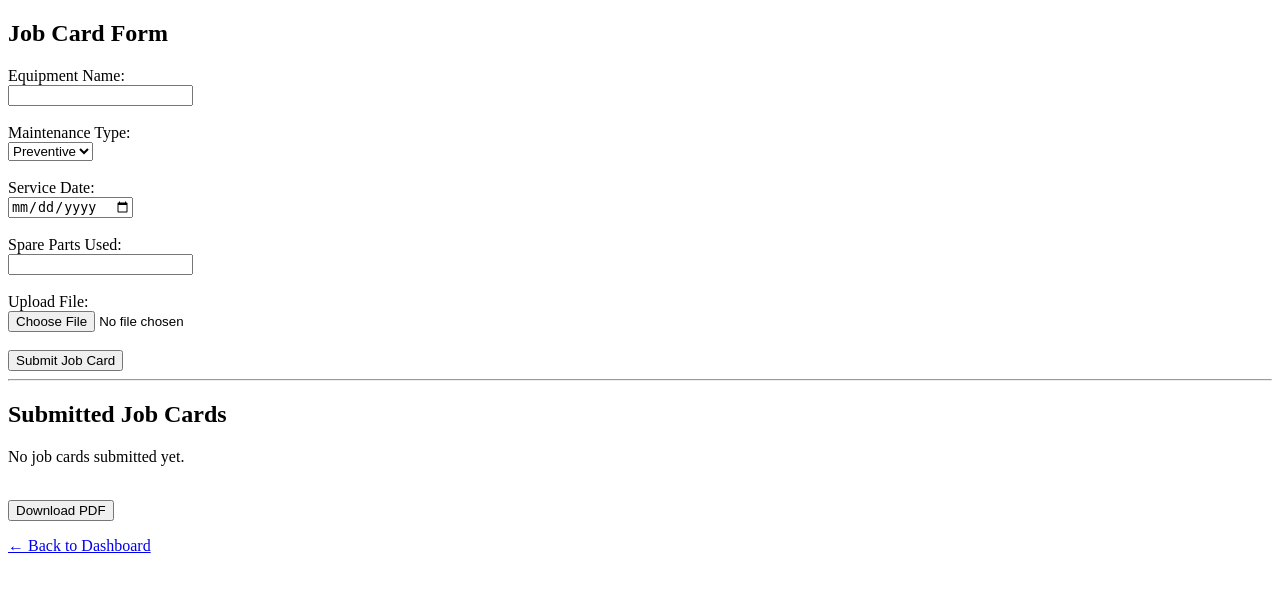
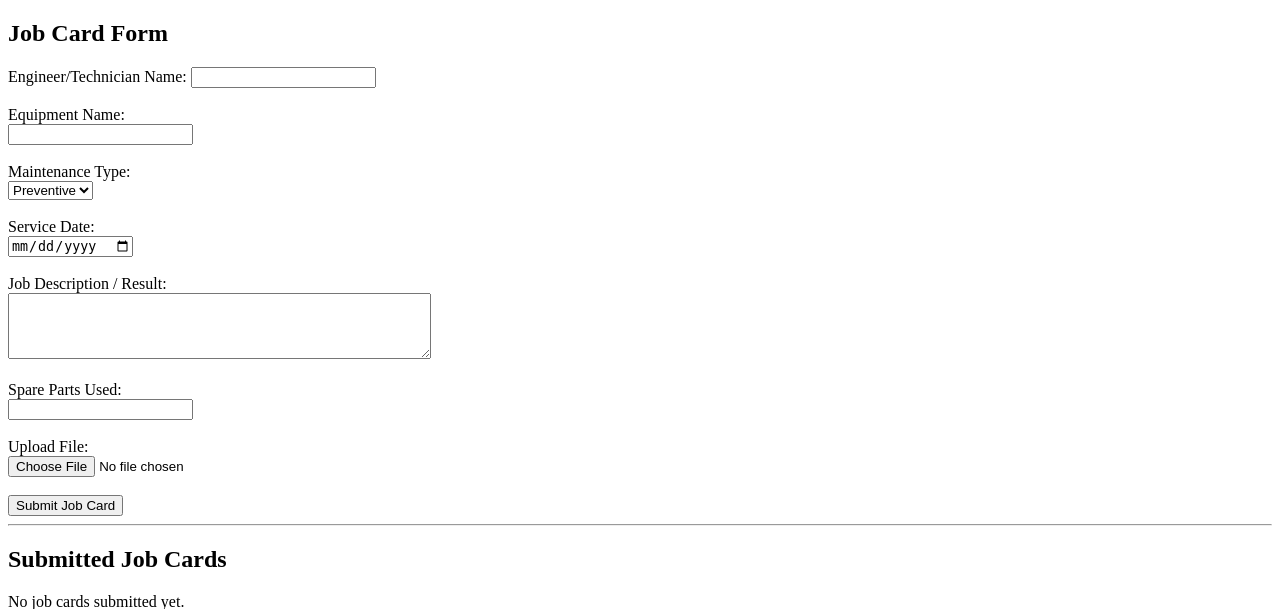
Before and after one commit to biomedlink96/biomedlink, a FastAPI app: page /jobcard in a window 1280 px wide. Shown: the top 609 px of the page. Run offline with FastAPI, Linux system fonts and the light colour scheme; data that the repository does not hold is empty.

Commit message:
Update jobcard.html

```diff
--- a/backend/templates/jobcard.html
+++ b/backend/templates/jobcard.html
@@ -12,6 +12,10 @@
 
   <h2>Job Card Form</h2>
   <form method="post" action="/submit-jobcard" enctype="multipart/form-data">
+
+    <label for="engineer_name">Engineer/Technician Name:</label>
+    <input type="text" id="engineer_name" name="engineer_name" required><br><br>
+
     <label>Equipment Name:</label><br>
     <input type="text" name="equipment_name" required><br><br>
 
@@ -23,6 +27,9 @@
 
     <label>Service Date:</label><br>
     <input type="date" name="date_of_service" required><br><br>
+
+    <label for="job_description">Job Description / Result:</label><br>
+    <textarea id="job_description" name="job_description" rows="4" cols="50" required></textarea><br><br>
 
     <label>Spare Parts Used:</label><br>
     <input type="text" name="spare_parts_used"><br><br>
```
